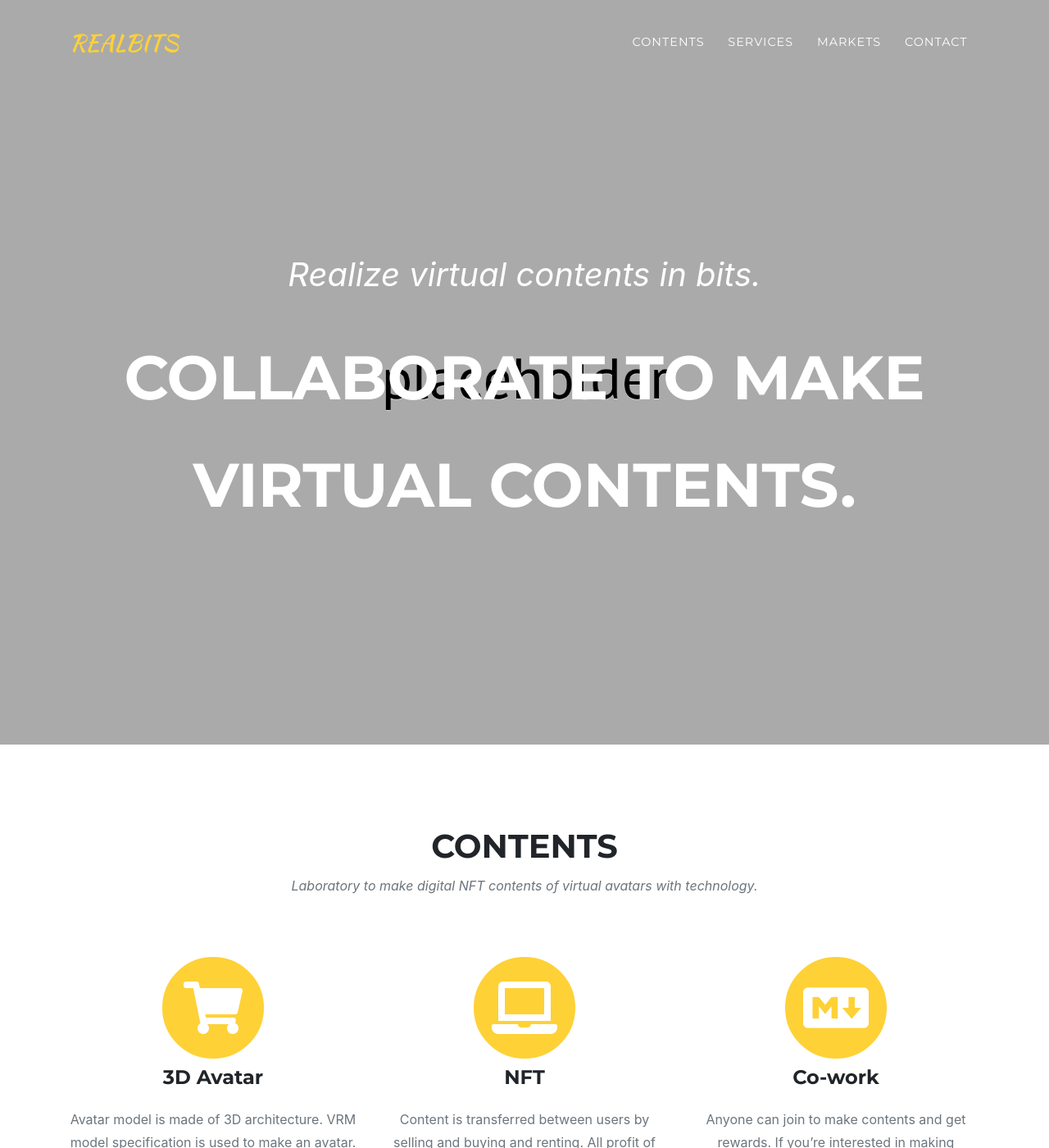
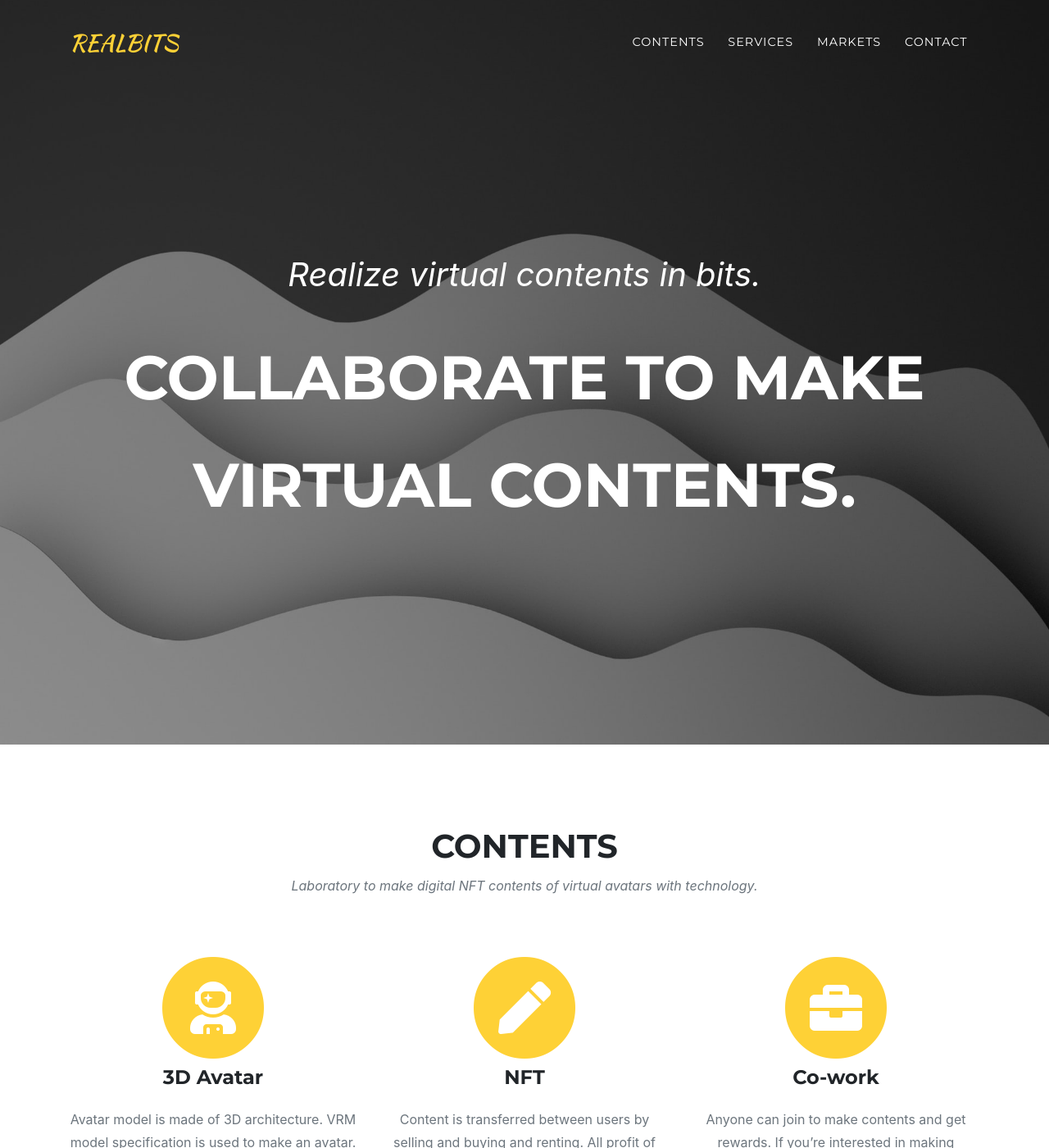
Before and after one commit to realbits-lab/realbits-lab.github.io, a Jekyll site: the page built from index.html, in a window 1280 px wide and 1400 px high. Shown: the whole window at 82% size. Built offline with Jekyll 4.4.1, drawn with Linux system fonts in a browser that asks for light colours; some web fonts are replaced.

Commit message:
Add a new image for background.

```diff
--- a/_data/sitetext.yml
+++ b/_data/sitetext.yml
@@ -23,13 +23,13 @@ en: &DEFAULT_EN
     list:
       - title: "3D Avatar"
         desc: "Avatar model is made of 3D architecture. VRM model specification is used to make an avatar. Avatar has face shape keys and body bones for motion capture."
-        icon: fas fa-shopping-cart #find more at https://fontawesome.com/icons
+        icon: fas fa-user-astronaut
       - title: "NFT"
         desc: "Content is transferred between users by selling and buying and renting. All profit of deal and rent would be shared for content and service maker."
-        icon: fas fa-laptop
+        icon: fas fa-pen
       - title: "Co-work"
         desc: "Anyone can join to make contents and get rewards. If you're interested in making contents, contact us. DAO will be used for collaboration."
-        icon: fab fa-markdown
+        icon: fas fa-briefcase
 
   services:
     title: "Services"
@@ -38,13 +38,13 @@ en: &DEFAULT_EN
     list:
       - title: "Communication"
         desc: "People can use avatar as another me. People can do video chatting without revealing face and show avatar which mimics human face and body pose."
-        icon: fas fa-shopping-cart #find more at https://fontawesome.com/icons
+        icon: fas fa-comments
       - title: "Social Media"
         desc: "Avatar can be used for social media like twitter. People express face and body motion with avatar."
         icon: fas fa-laptop
       - title: "Creative Work"
         desc: "People can make another image and video with avatar. Only writing some prompts can make a marvelous picture and animation."
-        icon: fab fa-markdown
+        icon: fab fa-creative-commons
 
   markets:
     title: "Markets"
@@ -53,13 +53,13 @@ en: &DEFAULT_EN
     list:
       - title: "Rent"
         desc: "NFT can be rent to others. User can rend virtual contents for a day in a limited fee. Any rent record would be open."
-        icon: fas fa-shopping-cart #find more at https://fontawesome.com/icons
+        icon: fas fa-retweet
       - title: "Buy"
         desc: "People can buy virtual content in opensea or other NFT markets. And also content owner can rend it."
-        icon: fas fa-laptop
+        icon: fas fa-shopping-cart
       - title: "Share"
         desc: "Profit of selling and rending contents would be shared between content owner and servie maker."
-        icon: fab fa-markdown
+        icon: fas fa-share
 
   portfolio:
     title: "Portfolio"
--- a/_data/style.yml
+++ b/_data/style.yml
@@ -4,7 +4,7 @@
 #black: "#000"
 
 #Image Customization
-header-image: "../img/header.png"
-contact-image: "../img/contact.png"
+header-image: "../img/back.jpg"
+contact-image: "../img/map.jpg"
 #Font Awesome icon for portfolio grid when an item is hovered over
 #portfolio-icon: fas fa-expand-arrows-alt fa-3x #default: fas fa-plus fa-3x
```
Also changed, not shown: README.md, assets/img/back.jpg (added), assets/img/map.jpg (added), screenshot.PNG (deleted), 9 other files.
